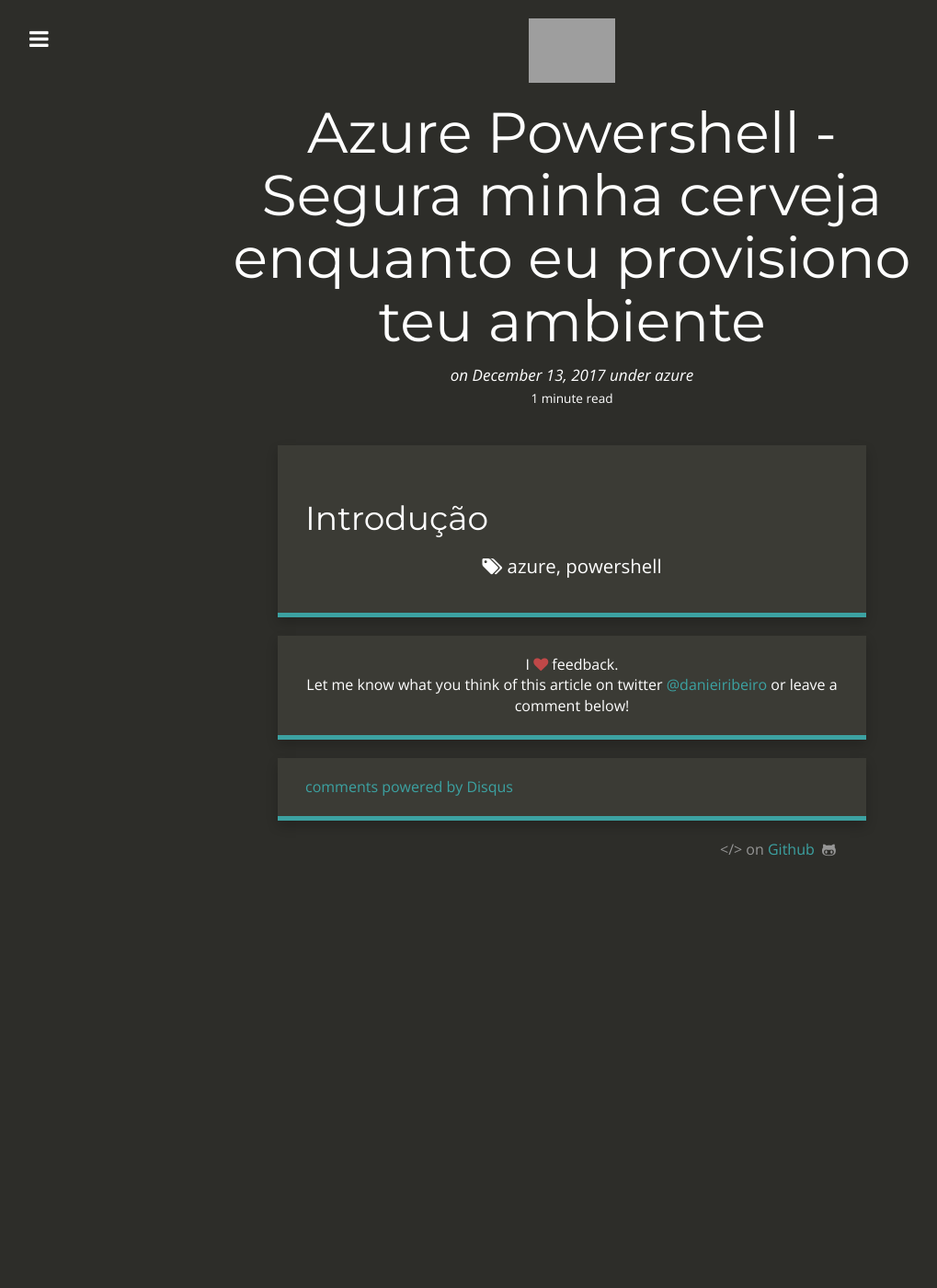
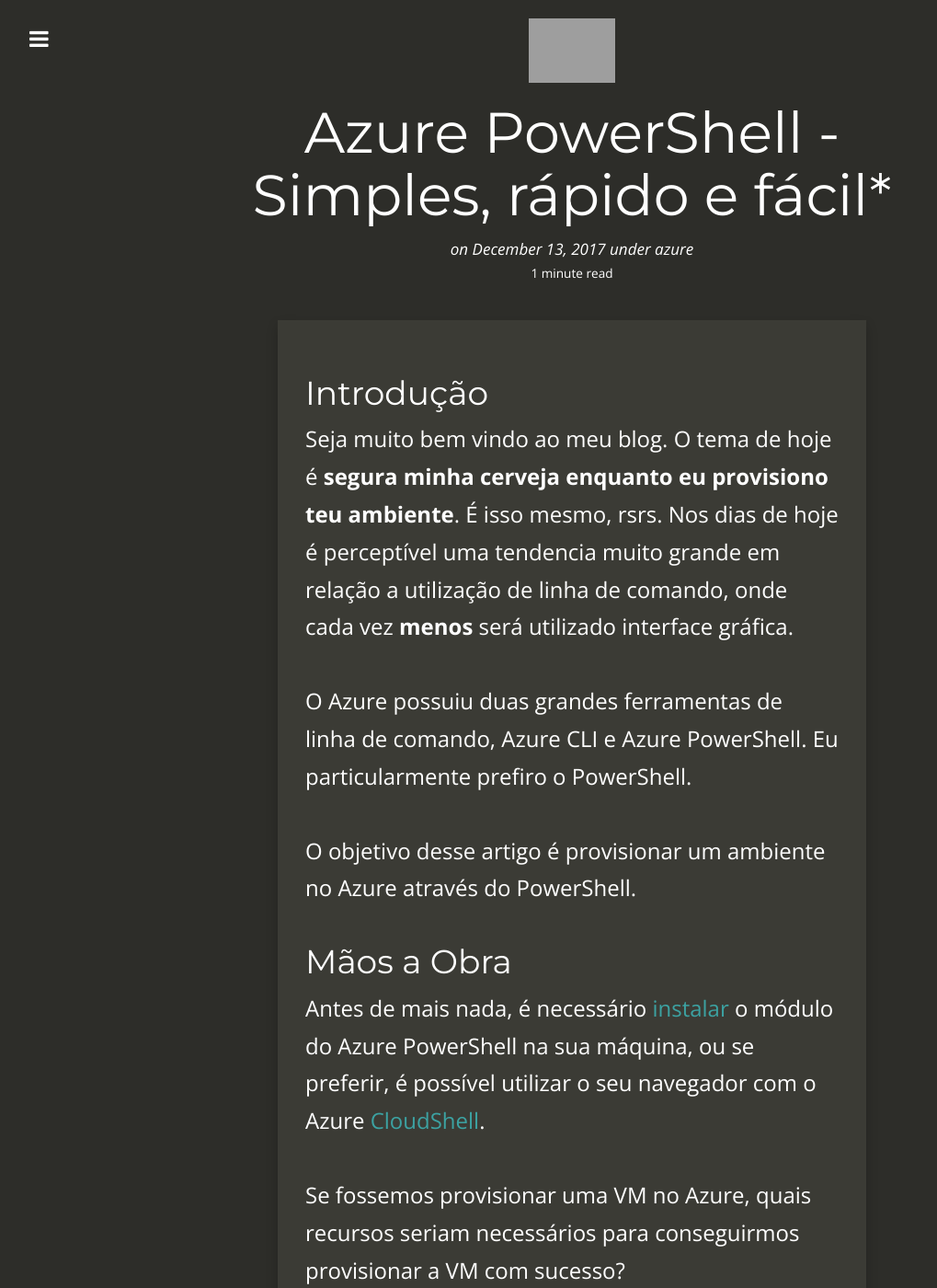
Before and after one commit to daribei/xdanielribeiro.github.io, a Jekyll site: the page built from _posts/2017-12-13-azure-powershell.md, in a window 1280 px wide and 1400 px high. Shown: the whole window at 92% size, without its empty margins (18-1037 px from the left). Built offline with Jekyll 4.4.1, drawn with Linux system fonts in a browser that asks for light colours; nearby versions of some CDN libraries; comment, search, counter and statistics services are not loaded; some of the changed text lies outside the part shown; grey boxes are pictures that could not be loaded.

Commit message:
Update 2017-12-13-azure-powershell.md

```diff
--- a/_posts/2017-12-13-azure-powershell.md
+++ b/_posts/2017-12-13-azure-powershell.md
@@ -1,6 +1,6 @@
 ---
 layout: post
-title: Azure Powershell - Segura minha cerveja enquanto eu provisiono teu ambiente
+title: Azure PowerShell - Simples, rápido e fácil*
 date: 2017-12-13 16:41:19
 categories: azure
 thumbnail: intazure
@@ -11,3 +11,24 @@
 ---
 
 ## Introdução
+
+Seja muito bem vindo ao meu blog.
+O tema de hoje é __segura minha cerveja enquanto eu provisiono teu ambiente__. É isso mesmo, rsrs.
+Nos dias de hoje é perceptível uma tendencia muito grande em relação a utilização de linha de comando, onde cada vez **menos** será utilizado interface gráfica.
+
+O Azure possuiu duas grandes ferramentas de linha de comando, Azure CLI e Azure PowerShell.
+Eu particularmente prefiro o PowerShell.
+
+O objetivo desse artigo é provisionar um ambiente no Azure através do PowerShell.
+
+## Mãos a Obra
+
+Antes de mais nada, é necessário [instalar](https://docs.microsoft.com/pt-br/powershell/azure/install-azurerm-ps?view=azurermps-5.0.0 "instalar") o módulo do Azure PowerShell na sua máquina, ou se preferir, é possível utilizar o seu navegador com o Azure [CloudShell](https://docs.microsoft.com/pt-br/azure/cloud-shell/overview "CloudShell").
+
+Se fossemos provisionar uma VM no Azure, quais recursos seriam necessários para conseguirmos provisionar a VM com sucesso?
+
+Basicamente:
+- Rede Virtual;
+- Interface de rede;
+- Conta de armazenamento;
+- Firewall.
```
